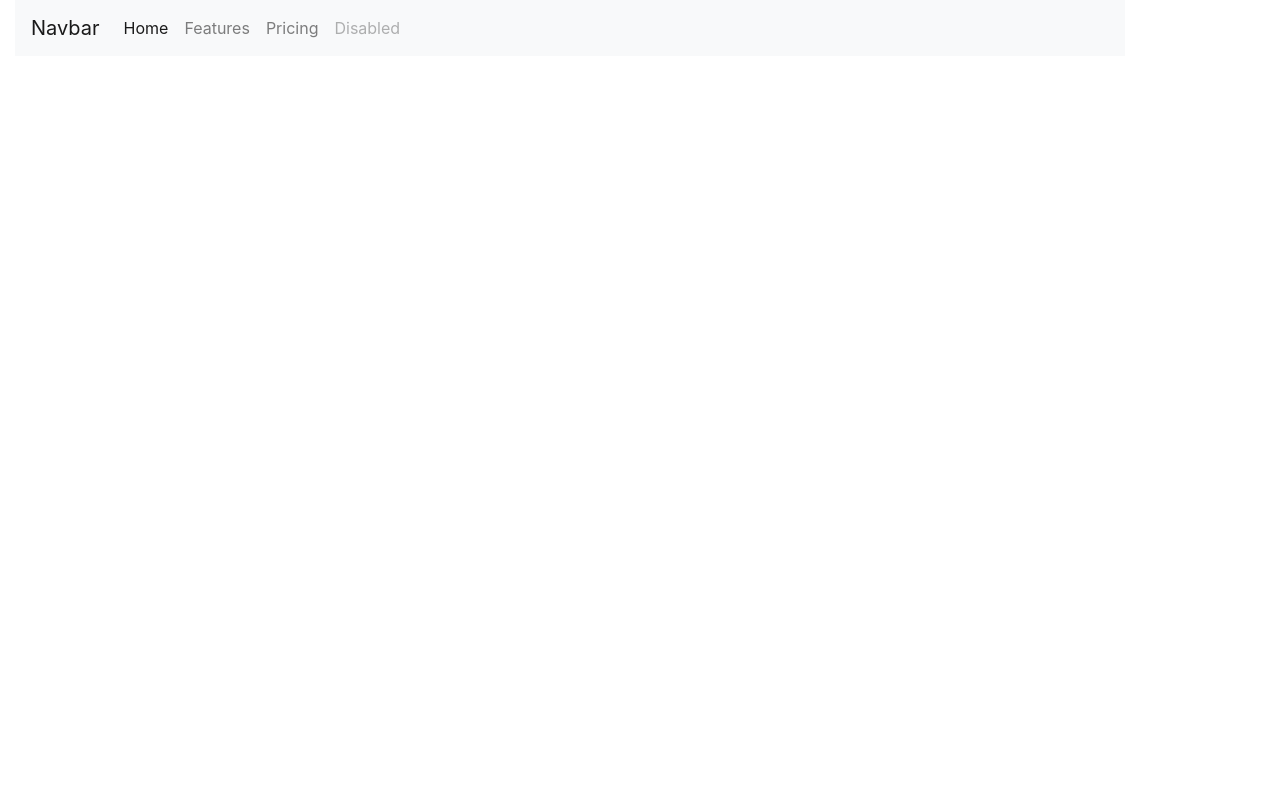
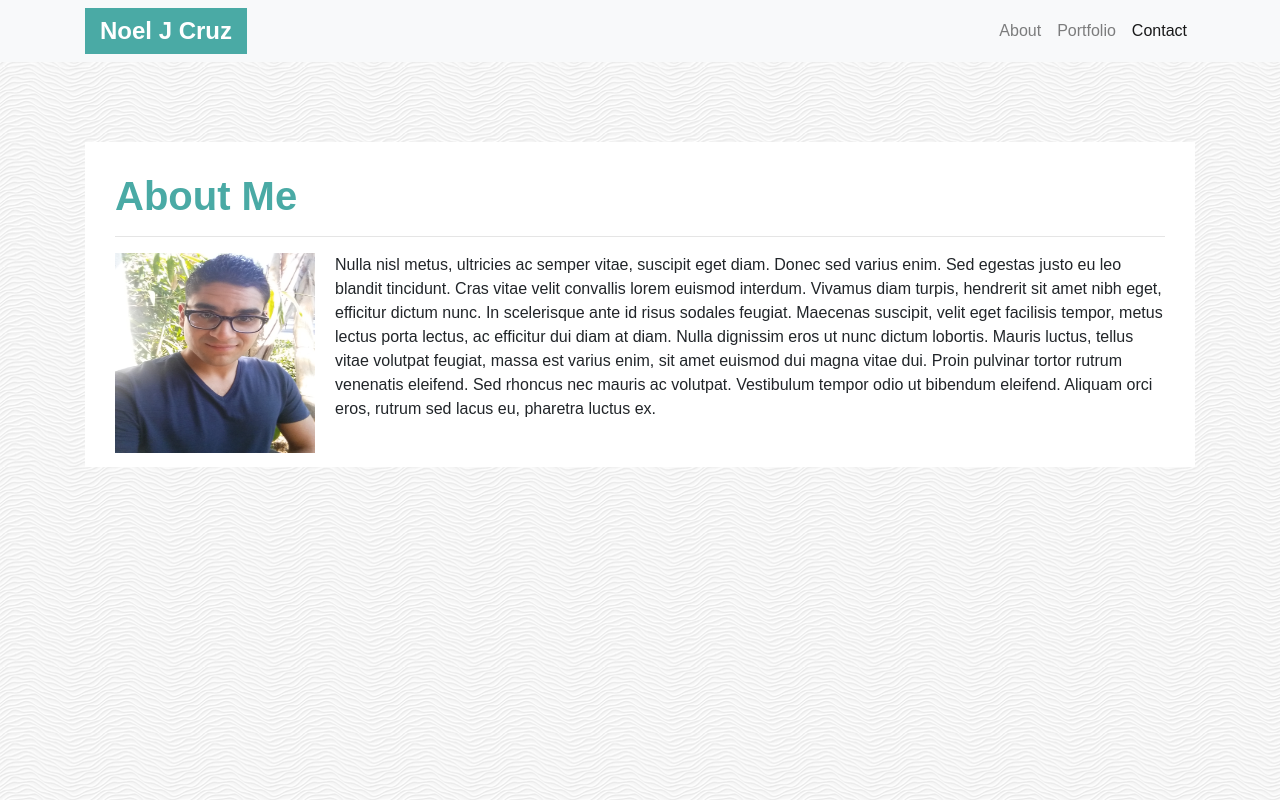
Before and after one commit to noeljcruz/Bootstrap-Portfolio, a plain HTML site: page index.html in a window 1280 px wide. Drawn offline with nearby package versions, Linux system fonts and the light colour scheme; files whose address does not match are found by name.

Commit message:
basic setup for all page, need to finish up stying and content

```diff
--- a/assets/css/style1.css
+++ b/assets/css/style1.css
@@ -1,55 +1,40 @@
+
 body {
-  /* Typography */
   font-family: Arial, sans-serif;
-
-  /* Visual */
-  background-image: url("memphis-mini.png");
+  background-image: url("../images/white-waves/white-waves.png");
 }
 
 html {
-  /* Positioning */
   position: relative;
-
-  /* Box-model */
   min-height: 100%;
 }
 
-/* add space for fixed nav */
 main {
   margin: 80px 0;
 }
 
-/* create styles for use for all white main boxes */
 .block {
   background-color: #fff;
-
   padding: 30px;
   margin-bottom: 30px;
 }
 
 .block-header {
-  /* Typography */
   color: #4aaaa5;
   font-family: Arial;
   font-weight: bold;
 }
 
-/* NAV START */
 #logo {
   font-family: Arial;
-
-  /* Typography */
   font-size: 24px;
   font-weight: bold;
   color: #fff;
-
-  /* Visual */
   background: #4aaaa5;
   padding-left: 15px;
   padding-right: 15px;
 }
 
-/* override bootstrap hover color and border */
 .navbar-default .navbar-nav > li > a:hover {
   color: #4aaaa5;
 }
@@ -59,117 +44,76 @@ main {
   border: none;
 }
 
-/* media query for nav background color change */
 @media only screen and (max-width: 767px) {
   .navbar-header {
     background-color: #4aaaa5;
   }
 }
-/* END NAV */
 
-/* CONNECT W/ ME CSS */
 .connect-header {
-  /* Typography */
   font-size: 25px;
 }
 
 .connect-photo {
-  /* Box-model */
   width: 55px;
   height: 55px;
 }
 
 #images {
-  /* Box-model */
   padding-top: 15px;
-  /* Typography */
   text-align: center;
 }
-/* END CONNECT W/ ME */
 
-/* BEGIN FOOTER */
 .footer {
-  /* Positioning */
   position: absolute;
   bottom: 0;
-
-  /* Box-model */
   width: 100%;
   height: 60px;
-
-  /* Visual */
   background-color: #666;
 }
 
 .text-muted-footer {
-  /* Box-model */
   margin-top: 15px;
-
-  /* Typography */
   color: #fff;
 }
 
 .two-toned-footer-color {
-  /* Box-model */
   height: 6px;
   padding-top: 3px;
-
-  /* Visual */
   background-color: #4aaaa5;
 }
-/* END FOOTER */
-/* --- END STYLES FOR ALL PAGES --- */
 
-/* --- PAGE-SPECIFIC STYLES --- */
-/* ABOUT-ME PAGE */
 .about-me-header {
-  /* Positioning */
   margin-bottom: 33px;
   font-family: Georgia, Times, "Times New Roman", serif;
-
-  /* Typography */
   font-size: 32px;
   font-weight: bold;
   color: #4aaaa5;
 }
 
 #about-image {
-  /* Positioning */
   float: left;
   width: 300px;
   height: 200px;
-  /* Box-model */
   width: 200px;
   margin: 0 20px 10px 0;
 }
-/* END ABOUT-ME PAGE */
 
-/* PORTFOLIO PAGE */
 .port-image {
   margin: 20px auto;
 }
-/* END PORTFOLIO PAGE */
 
-/* CONTACT FORM PAGE  */
 .form-control {
-  /* give input boxes right angles */
   border-radius: 0;
-
-  /* keep from horizontally resizing text area */
   min-width: 100%;
   max-width: 100%;
 }
 
 .submit-btn {
-  /* Box-model */
   padding: 15px 30px;
   font-size: 16px;
   font-weight: lighter;
-
-  /* Typography */
   color: #fff;
-
-  /* Visual */
   background-color: #4aaaa5;
   border: 0;
 }
@@ -177,5 +121,3 @@ main {
 .submit-btn:hover {
   opacity: 0.7;
 }
-
-/* END CONTACT FORM PAGE */
--- a/index.html
+++ b/index.html
@@ -2,39 +2,66 @@
 <html lang="en">
 
 <head>
+
   <meta charset="UTF-8">
   <meta name="viewport" content="width=device-width, initial-scale=1.0">
   <link rel="stylesheet" href="https://stackpath.bootstrapcdn.com/bootstrap/4.3.1/css/bootstrap.min.css"
     integrity="sha384-ggOyR0iXCbMQv3Xipma34MD+dH/1fQ784/j6cY/iJTQUOhcWr7x9JvoRxT2MZw1T" crossorigin="anonymous">
-  <link rel="stylesheet" type="text/css" href="C:\Users\njcru\coding\homework\week2\Bootstrap-Portfolio\assets\css\style.css">
+  <link rel="stylesheet" type="text/css" href="assets/css/style1.css">
   <title>About Me</title>
+
 </head>
 
 <body>
-  <div class="container">
-    <nav class="navbar navbar-expand-lg navbar-light bg-light">
-      <a class="navbar-brand" href="#">Navbar</a>
-      <button class="navbar-toggler" type="button" data-toggle="collapse" data-target="#navbarNavAltMarkup"
-        aria-controls="navbarNavAltMarkup" aria-expanded="false" aria-label="Toggle navigation">
+
+  <nav class="navbar navbar-expand-lg navbar-light bg-light">
+    <div class="container">
+      <a class="navbar-brand" href="index.html" id="logo">Noel J Cruz</a>
+      <button class="navbar-toggler" type="button" data-toggle="collapse" data-target="#navbarTogglerDemo01"
+        aria-controls="navbarTogglerDemo01" aria-expanded="false" aria-label="Toggle navigation">
         <span class="navbar-toggler-icon"></span>
       </button>
-      <div class="collapse navbar-collapse" id="navbarNavAltMarkup">
-        <div class="navbar-nav">
-          <a class="nav-item nav-link active" href="#">Home <span class="sr-only">(current)</span></a>
-          <a class="nav-item nav-link" href="#">Features</a>
-          <a class="nav-item nav-link" href="#">Pricing</a>
-          <a class="nav-item nav-link disabled" href="#" tabindex="-1" aria-disabled="true">Disabled</a>
-        </div>
-      </div>
-    </nav>
-  </div>
-  <div class="container">
-    <div class="row">
-      <div class="col-md-12">
-
+      <div class="collapse navbar-collapse" id="navbarTogglerDemo01">
+        <ul class="navbar-nav ml-auto mt-2 mt-lg-0">
+          <li class="nav-item">
+            <a class="nav-link" href="#">About</a>
+          </li>
+          <li class="nav-item">
+            <a class="nav-link" href="portfolio.html">Portfolio</a>
+          </li>
+          <li class="nav-item active">
+            <a class="nav-link" href="contact.html">Contact</a>
+          </li>
+        </ul>
       </div>
     </div>
-  </div>
+  </nav>
+
+  <main class="container">
+    <section class="row">
+      <div class="col-md-12">
+        <article class="block">
+
+          <h1 class="block-header">About Me</h1>
+
+          <hr>
+
+          <img id="about-image" src="assets/images/20190612_171055.jpg" alt="My picture">
+
+          <p>Nulla nisl metus, ultricies ac semper vitae, suscipit eget diam. Donec sed varius enim. Sed egestas justo
+            eu leo blandit tincidunt. Cras vitae velit convallis lorem euismod interdum. Vivamus diam turpis, hendrerit
+            sit amet nibh eget, efficitur dictum nunc. In scelerisque ante id risus sodales feugiat. Maecenas suscipit,
+            velit eget facilisis tempor, metus lectus porta lectus, ac efficitur dui diam at diam. Nulla dignissim eros
+            ut nunc dictum lobortis. Mauris luctus, tellus vitae volutpat feugiat, massa est varius enim, sit amet
+            euismod dui magna vitae dui. Proin pulvinar tortor rutrum venenatis eleifend. Sed rhoncus nec mauris ac
+            volutpat. Vestibulum tempor odio ut bibendum eleifend. Aliquam orci eros, rutrum sed lacus eu, pharetra
+            luctus ex.</p>
+
+        </article>
+      </div>
+    </section>
+  </main>
+
 </body>
 
 </html>
```
Also changed, not shown: contact.html (+60 -1 lines), portfolio.html (+57 -1 lines).
